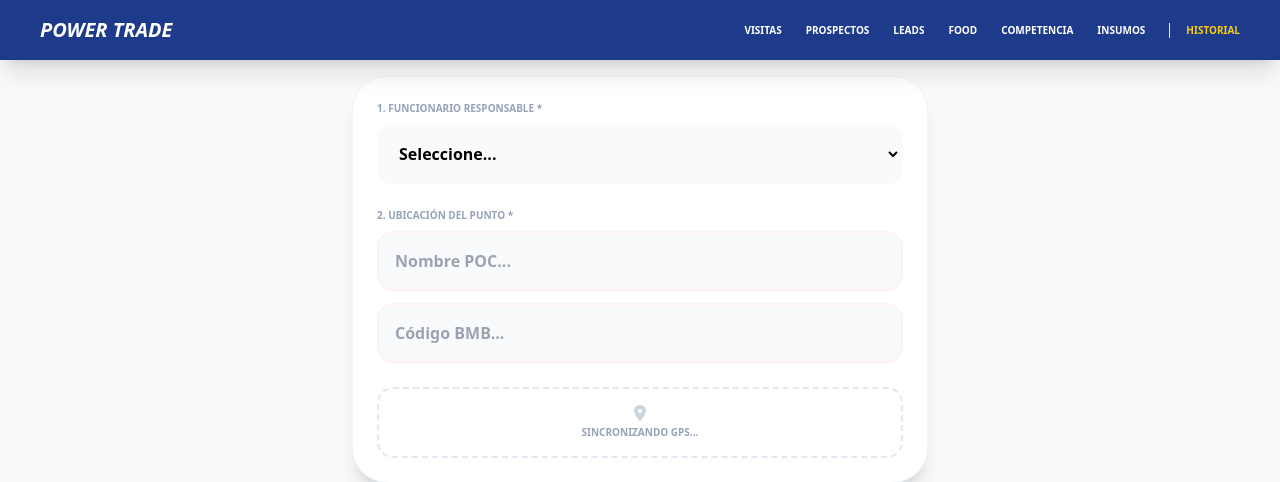
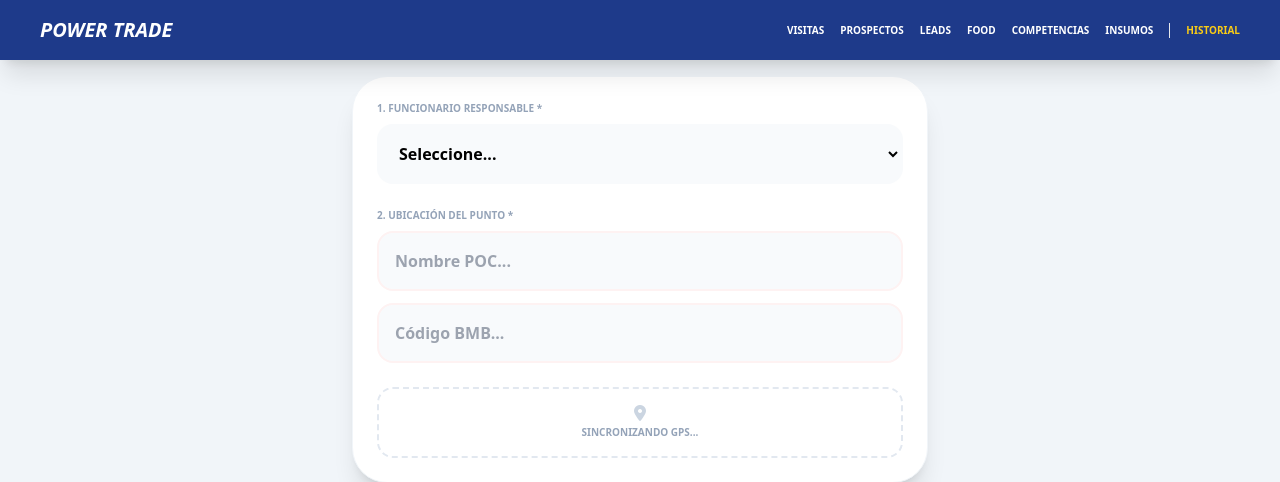
Before and after one commit to XY07-v/TRADE, a Flask app: page / in a window 1280 px wide. Shown: the top 482 px of the page. Run offline with Flask 3, Linux system fonts and the light colour scheme; parts of the project's set-up code (start-up, migrations or seed data) failed here and were passed over; some libraries are stand-ins or nearby versions.

Commit message:
Update base.html

```diff
--- a/templates/base.html
+++ b/templates/base.html
@@ -8,22 +8,24 @@
     <link rel="stylesheet" href="https://cdnjs.cloudflare.com/ajax/libs/font-awesome/6.4.0/css/all.min.css">
     <style>
         .main-container { max-width: 1200px; margin: 0 auto; }
-        .nav-link { transition: all 0.3s; cursor: pointer; }
+        .nav-link { transition: all 0.3s; }
         .nav-link:hover { color: #93c5fd; }
+        ::-webkit-scrollbar { height: 4px; }
+        ::-webkit-scrollbar-thumb { background: #1e3a8a; border-radius: 10px; }
     </style>
 </head>
-<body class="bg-slate-50 flex flex-col min-h-screen">
+<body class="bg-slate-100 flex flex-col min-h-screen">
     <header class="bg-blue-900 text-white p-4 shadow-xl sticky top-0 z-50">
         <div class="main-container flex justify-between items-center">
             <h1 class="font-black italic uppercase text-xl">Power Trade</h1>
-            <nav class="hidden lg:flex gap-6 text-[10px] font-black uppercase">
+            <nav class="hidden lg:flex gap-4 text-[10px] font-black uppercase">
                 <a href="/" class="nav-link">Visitas</a>
                 <a href="/form/prospecciones" class="nav-link">Prospectos</a>
                 <a href="/form/leads" class="nav-link">Leads</a>
                 <a href="/form/food" class="nav-link">Food</a>
-                <a href="/form/competencias" class="nav-link">Competencia</a>
+                <a href="/form/competencias" class="nav-link">Competencias</a>
                 <a href="/form/ingredientes" class="nav-link">Insumos</a>
-                <a href="/registros" class="nav-link text-yellow-400 font-bold border-l pl-4">Historial</a>
+                <a href="/registros" class="nav-link text-yellow-400 border-l pl-4">Historial</a>
             </nav>
         </div>
     </header>
@@ -32,15 +34,14 @@
         {% block content %}{% endblock %}
     </main>
 
-    <footer class="fixed bottom-16 left-0 right-0 bg-white/90 backdrop-blur-md text-[8px] text-slate-400 text-center py-2 border-t font-black uppercase z-40">
+    <footer class="fixed bottom-16 left-0 right-0 bg-white/80 backdrop-blur-md text-[8px] text-slate-400 text-center py-2 border-t font-black uppercase z-40">
         Desarrollado por Andres Vanegas
     </footer>
 
-    <nav class="lg:hidden fixed bottom-0 left-0 right-0 bg-white border-t flex items-center h-16 z-50 overflow-x-auto px-4 gap-6 shadow-2xl">
+    <nav class="lg:hidden fixed bottom-0 left-0 right-0 bg-white border-t flex items-center h-16 z-50 overflow-x-auto px-4 gap-6">
         <a href="/" class="flex flex-col items-center text-slate-400 min-w-[50px]"><i class="fa-solid fa-house"></i><span class="text-[7px] font-bold">VISITA</span></a>
         <a href="/form/prospecciones" class="flex flex-col items-center text-slate-400 min-w-[50px]"><i class="fa-solid fa-magnifying-glass"></i><span class="text-[7px] font-bold">PROSP</span></a>
         <a href="/form/leads" class="flex flex-col items-center text-slate-400 min-w-[50px]"><i class="fa-solid fa-user-tie"></i><span class="text-[7px] font-bold">LEADS</span></a>
-        <a href="/form/food" class="flex flex-col items-center text-slate-400 min-w-[50px]"><i class="fa-solid fa-utensils"></i><span class="text-[7px] font-bold">FOOD</span></a>
         <a href="/registros" class="flex flex-col items-center text-blue-900 min-w-[50px]"><i class="fa-solid fa-clock-history"></i><span class="text-[7px] font-bold">HIST</span></a>
     </nav>
 </body>
```
